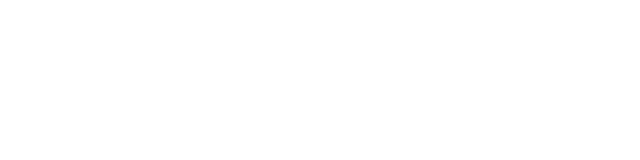
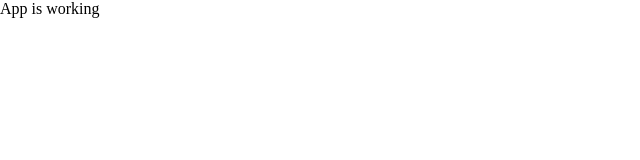
Before and after one commit to MedAmineBenyettou/pfe-admin, a React (Create React App) app: page / in a window 1280 px wide. Shown: the top 160 px of the page, without its empty margins (0-640 px from the left). Built offline with nearby package versions, Linux system fonts and the light colour scheme.

Commit message:
redux init

```diff
--- a/package.json
+++ b/package.json
@@ -12,7 +12,11 @@
     "@types/react-dom": "^17.0.0",
     "react": "^17.0.2",
     "react-dom": "^17.0.2",
+    "react-redux": "^7.2.4",
     "react-scripts": "4.0.3",
+    "redux": "^4.1.0",
+    "redux-devtools-extension": "^2.13.9",
+    "redux-thunk": "^2.3.0",
     "typescript": "^4.1.2",
     "web-vitals": "^1.0.1"
   },
--- a/src/App.tsx
+++ b/src/App.tsx
@@ -1,8 +1,15 @@
 import React from 'react';
 import './css/App.css';
+// Redux
+import { Provider } from 'react-redux';
+import store from './store';
 
 const App = () => {
- return <div className="App"></div>;
+ return (
+  <Provider store={store}>
+   <div className="App">App is working</div>
+  </Provider>
+ );
 };
 
 export default App;
--- /dev/null
+++ b/src/reducers/index.ts
@@ -0,0 +1,3 @@
+import { combineReducers } from 'redux';
+
+export default combineReducers({});
--- /dev/null
+++ b/src/store.ts
@@ -0,0 +1,16 @@
+import { createStore, applyMiddleware } from 'redux';
+import { composeWithDevTools } from 'redux-devtools-extension';
+import thunk from 'redux-thunk';
+import rootReducer from './reducers';
+
+const initialState = {};
+
+const middleware = [thunk];
+
+const store = createStore(
+ rootReducer,
+ initialState,
+ composeWithDevTools(applyMiddleware(...middleware))
+);
+
+export default store;
```
Also changed, not shown: 1 other file (tests, documents, lock files or other folders).
